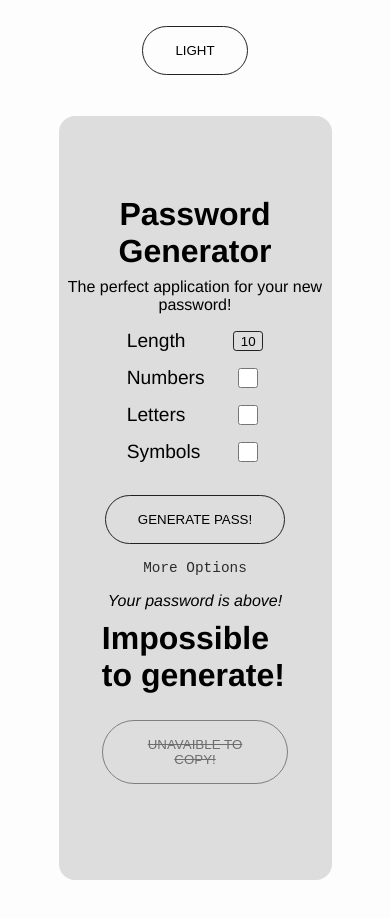
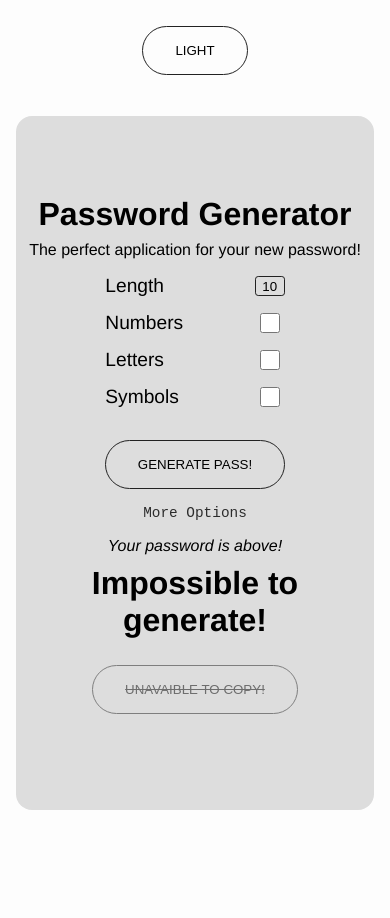
Before and after one commit to Juanzeen/pass-generator, a plain HTML site: page index.html in a window 390 px wide. Both pictures are taken after a click on the button "GENERATE PASS!". After the commit the page ends 844 px from the top, so only its background shows below. Drawn offline with Linux system fonts and the light colour scheme.

Commit message:
bugs fixed

```diff
--- a/script.js
+++ b/script.js
@@ -32,7 +32,7 @@ const elements = [
   copyBtn,
 ];
 
-const sortLetter = (max) => {
+const sortLetter = (max = lengthInp.value) => {
   const letters = "abcdefghijklmnopqrstuvwxyz";
   if(max>0){
   return letters[Math.floor(Math.random() * letters.length)];
@@ -41,7 +41,7 @@ const sortLetter = (max) => {
   return; null
 };
 
-const sortLetterPlus = (max) => {
+const sortLetterPlus = (max = lengthInp.value) => {
   const letters = "ABCDEFGHIJKLMNOPQRSTUVWXYZ";
   if(max>0){
   return letters[Math.floor(Math.random() * letters.length)];
@@ -50,14 +50,14 @@ const sortLetterPlus = (max) => {
   return;
 };
 
-const sortNum = (max) => {
+const sortNum = (max = lengthInp.value) => {
   if(max>0){
   return Math.floor(Math.random() * 10);
   }
   return;
 };
 
-const sortSymb = (max) => {
+const sortSymb = (max = lengthInp.value) => {
   const symbs = "(){}[]*%$#@!<>/-_='";
   if(max>0){
   return symbs[Math.floor(Math.random() * symbs.length)];
@@ -143,15 +143,13 @@ subBtn.addEventListener("click", (e) => {
       }
       counter = 0;
       funcsMax.forEach((qtt) => counter = counter + qtt);
-      console.log(counter)
-      console.log(funcsMax);
-      console.log(funcArr)
     }
-  console.log(passArr);
   }
 
 
   const passString = passArr.join("");
+  console.log(passArr)
+  console.log(passString)
   pass.innerText = passString;
   copyBtn.innerText = "Copy!"
 });
--- a/style.css
+++ b/style.css
@@ -179,6 +179,7 @@ input[type=number]::-webkit-inner-spin-button {
 
 #pass-area h3{
     font-size: 2rem;
+    text-align: center;
 }
 
 #pass-area.dark{
@@ -195,3 +196,9 @@ input[type=number]::-webkit-inner-spin-button {
     text-decoration: line-through;
     letter-spacing: normal;
 }
+
+@media(max-width: 450px){
+    #main-container{
+        width: 92%;
+    }
+}
```
